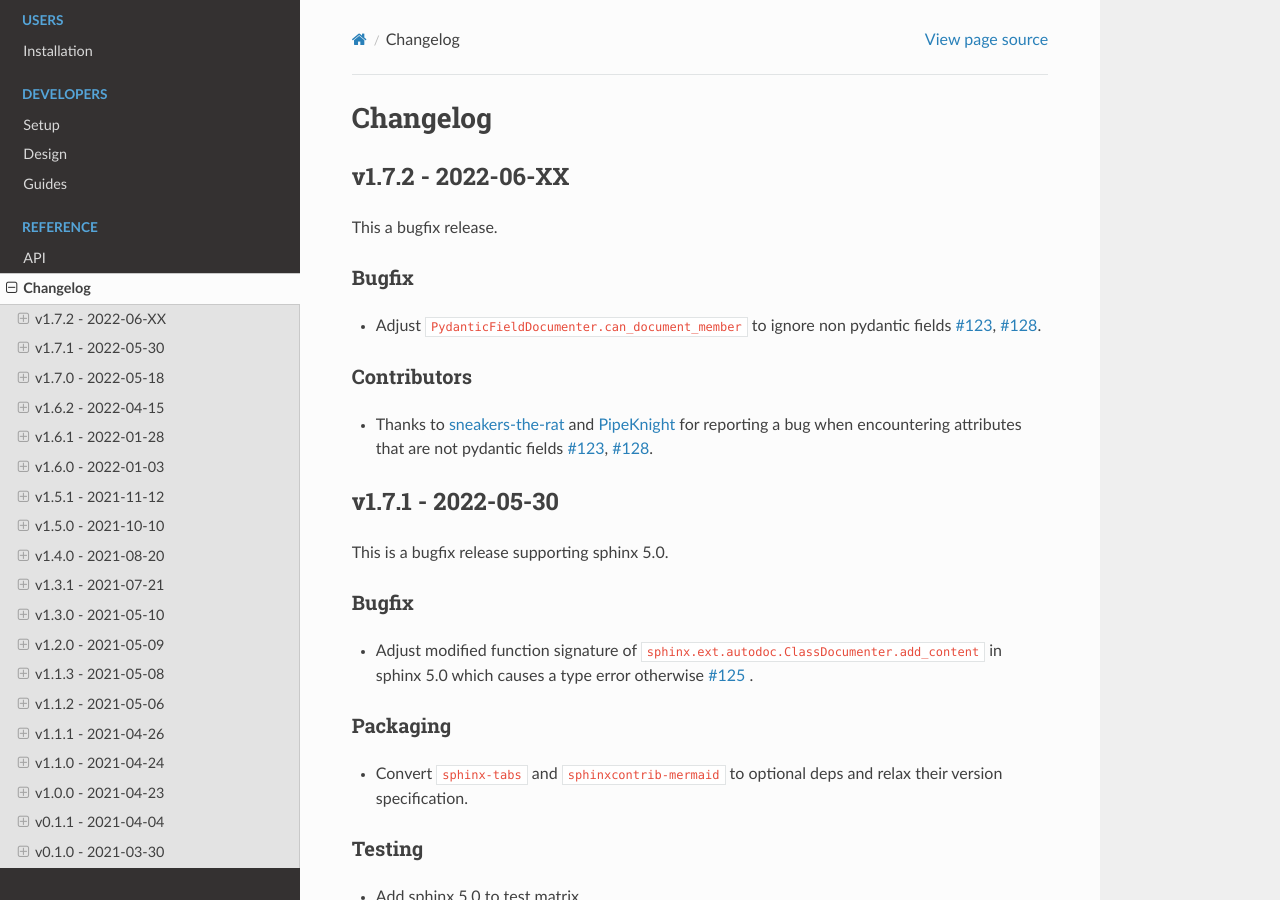
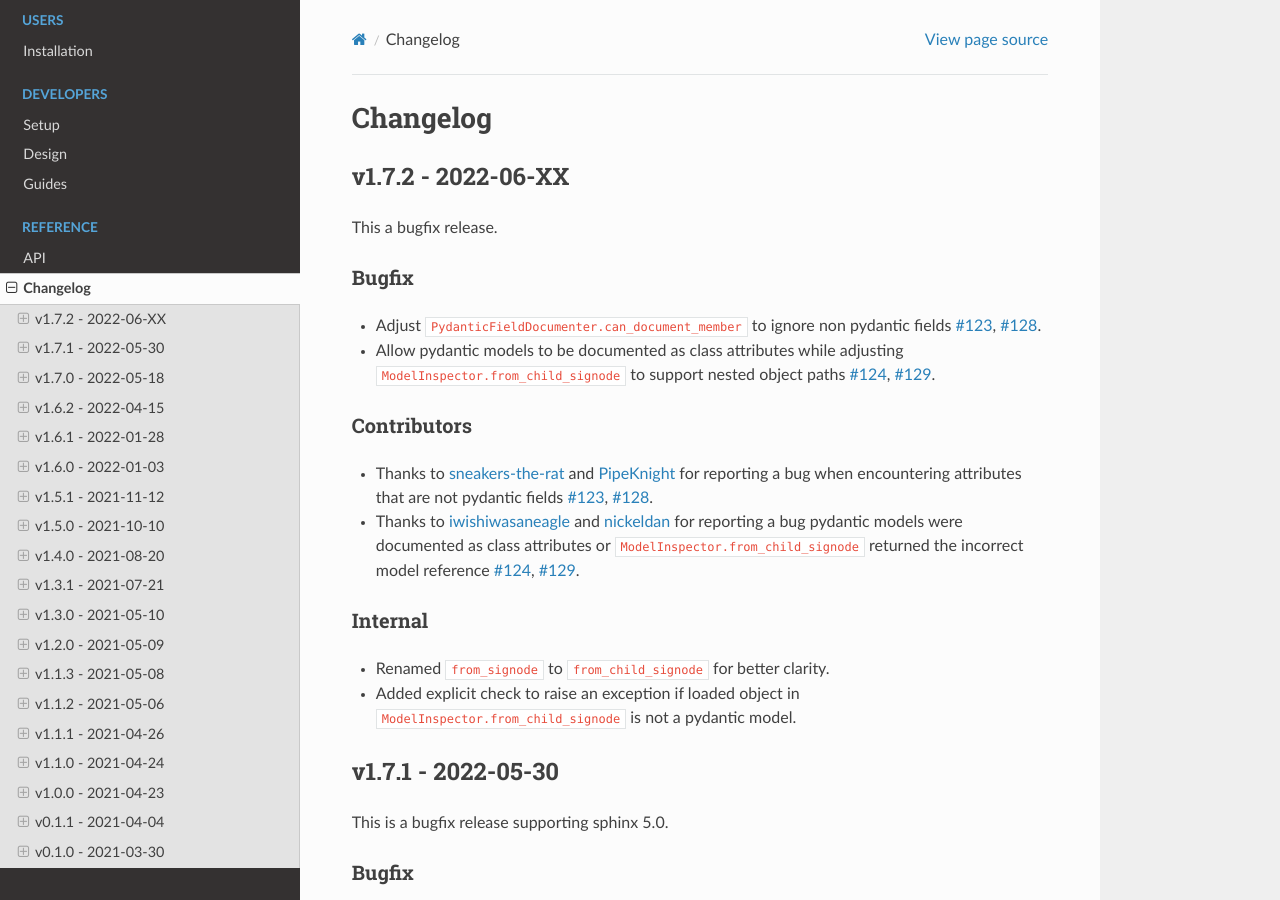
Before and after one commit to mansenfranzen/autodoc_pydantic, a Sphinx documentation site: the page built from docs/source/reference/changelog.rst, in a window 1280 px wide and 900 px high. Built offline with Sphinx 7.4.7 and the Read the Docs theme 2.0.0, drawn with Linux system fonts in a browser that asks for light colours; pages that are not in the unit, such as notebooks, are missing from menus; a script that is not in the unit is left out.

Commit message:
Update changelog and bump version.

```diff
--- a/changelog.rst
+++ b/changelog.rst
@@ -13,6 +13,10 @@ Bugfix
   pydantic fields
   `#123 <https://github.com/mansenfranzen/autodoc_pydantic/issues/123>`__,
   `#128 <https://github.com/mansenfranzen/autodoc_pydantic/issues/128>`__.
+- Allow pydantic models to be documented as class attributes while adjusting
+  ``ModelInspector.from_child_signode`` to support nested object paths
+  `#124 <https://github.com/mansenfranzen/autodoc_pydantic/issues/123>`__,
+  `#129 <https://github.com/mansenfranzen/autodoc_pydantic/issues/128>`__.
 
 Contributors
 ~~~~~~~~~~~~
@@ -22,6 +26,19 @@ Contributors
   reporting a bug when encountering attributes that are not pydantic fields
   `#123 <https://github.com/mansenfranzen/autodoc_pydantic/issues/123>`__,
   `#128 <https://github.com/mansenfranzen/autodoc_pydantic/issues/128>`__.
+- Thanks to `iwishiwasaneagle  <https://github.com/iwishiwasaneagle>`__ and
+  `nickeldan <https://github.com/nickeldan>`__ for
+  reporting a bug pydantic models were documented as class attributes or
+  ``ModelInspector.from_child_signode`` returned the incorrect model reference
+  `#124 <https://github.com/mansenfranzen/autodoc_pydantic/issues/123>`__,
+  `#129 <https://github.com/mansenfranzen/autodoc_pydantic/issues/128>`__.
+
+Internal
+~~~~~~~~
+
+- Renamed ``from_signode`` to ``from_child_signode`` for better clarity.
+- Added explicit check to raise an exception if loaded object in
+  ``ModelInspector.from_child_signode`` is not a pydantic model.
 
 
 v1.7.1 - 2022-05-30
--- a/docs/source/conf.py
+++ b/docs/source/conf.py
@@ -31,7 +31,7 @@ copyright = '2022, Franz Wöllert'
 author = 'Franz Wöllert'
 
 # The full version, including alpha/beta/rc tags
-release = '1.7.1'
+release = '1.7.2'
 
 # -- General configuration ---------------------------------------------------
 
--- a/pyproject.toml
+++ b/pyproject.toml
@@ -1,6 +1,6 @@
 [tool.poetry]
 name = "autodoc_pydantic"
-version = "1.7.1"
+version = "1.7.2"
 description = "Seamlessly integrate pydantic models in your Sphinx documentation."
 authors = ["mansenfranzen <franz.woellert@gmail.com>"]
 packages = [{ include = "sphinxcontrib" }]
```
Also changed, not shown: 1 other file.
